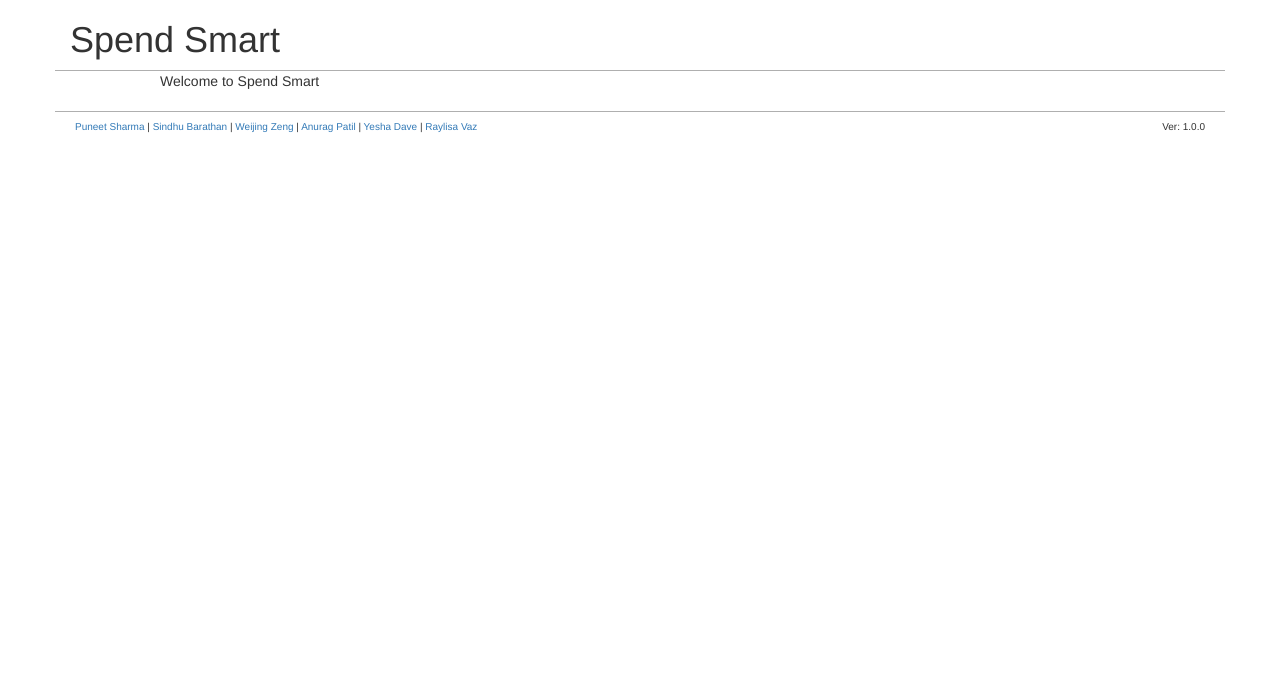
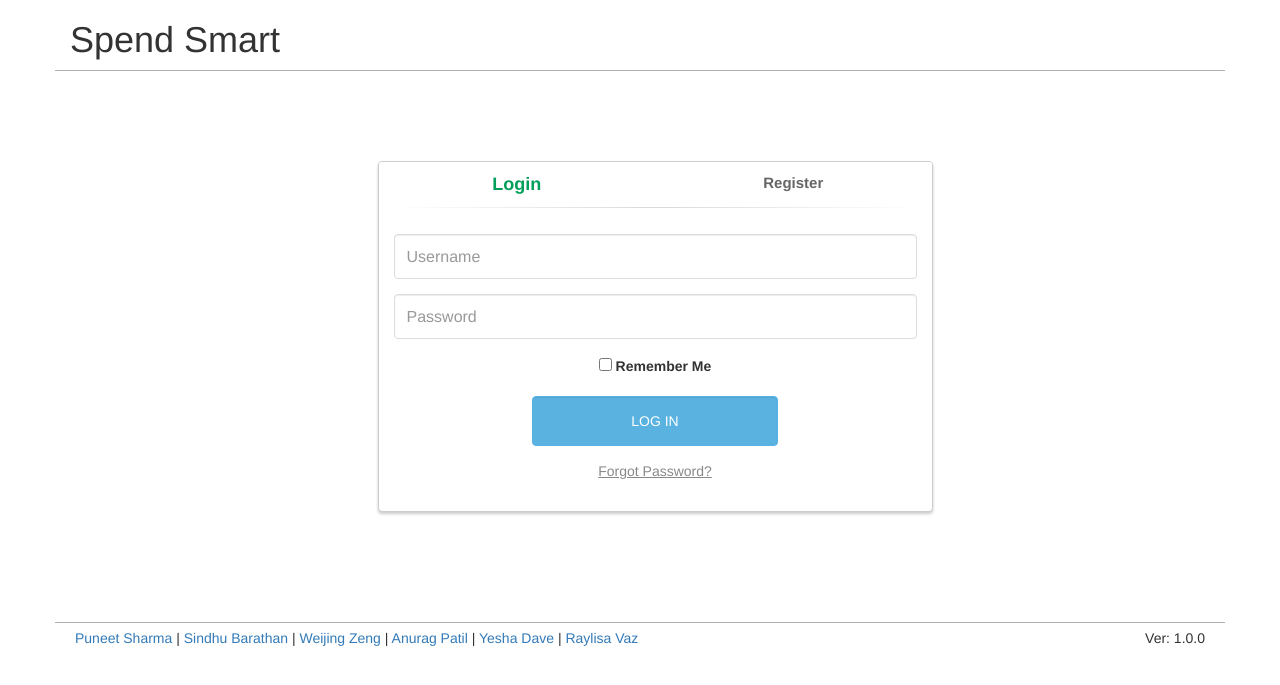
Before and after one commit to anuragpatil94/SpendSmart, a Node server app: page / in a window 1280 px wide. Shown: the top 685 px of the page. Run offline with Node 20, Linux system fonts and the light colour scheme; some libraries are stand-ins or nearby versions.

Commit message:
Login page template and styles

```diff
--- a/public/css/main.css
+++ b/public/css/main.css
@@ -1,62 +1,124 @@
-body {
-  background: #FEFEFE;
-  font-family: Georgia, Cambria, "Times New Roman", Times, serif;
-  font-size: 15pt;
+.table-wide {
+    width: 100%;
 }
 
-main {
-  max-width: 75%;
-  margin: auto;
+.panel-login {
+    border-color: #ccc;
+    -webkit-box-shadow: 0px 2px 3px 0px rgba(0, 0, 0, 0.2);
+    -moz-box-shadow: 0px 2px 3px 0px rgba(0, 0, 0, 0.2);
+    box-shadow: 0px 2px 3px 0px rgba(0, 0, 0, 0.2);
+}
+
+.panel-login > .panel-heading {
+    color: #00415d;
+    background-color: #fff;
+    border-color: #fff;
+    text-align: center;
+}
+
+.panel-login > .panel-heading a {
+    text-decoration: none;
+    color: #666;
+    font-weight: bold;
+    font-size: 15px;
+    -webkit-transition: all 0.1s linear;
+    -moz-transition: all 0.1s linear;
+    transition: all 0.1s linear;
+}
+
+.panel-login > .panel-heading a.active {
+    color: #029f5b;
+    font-size: 18px;
+}
+
+.panel-login > .panel-heading hr {
+    margin-top: 10px;
+    margin-bottom: 0px;
+    clear: both;
+    border: 0;
+    height: 1px;
+    background-image: -webkit-linear-gradient(left, rgba(0, 0, 0, 0), rgba(0, 0, 0, 0.15), rgba(0, 0, 0, 0));
+    background-image: -moz-linear-gradient(left, rgba(0, 0, 0, 0), rgba(0, 0, 0, 0.15), rgba(0, 0, 0, 0));
+    background-image: -ms-linear-gradient(left, rgba(0, 0, 0, 0), rgba(0, 0, 0, 0.15), rgba(0, 0, 0, 0));
+    background-image: -o-linear-gradient(left, rgba(0, 0, 0, 0), rgba(0, 0, 0, 0.15), rgba(0, 0, 0, 0));
+}
+
+.panel-login input[type="text"], .panel-login input[type="email"], .panel-login input[type="password"] {
+    height: 45px;
+    border: 1px solid #ddd;
+    font-size: 16px;
+    -webkit-transition: all 0.1s linear;
+    -moz-transition: all 0.1s linear;
+    transition: all 0.1s linear;
+}
+
+.panel-login input:hover,
+.panel-login input:focus {
+    outline: none;
+    -webkit-box-shadow: none;
+    -moz-box-shadow: none;
+    box-shadow: none;
+    border-color: #ccc;
+}
+
+.btn-login {
+    background-color: #59B2E0;
+    outline: none;
+    color: #fff;
+    font-size: 14px;
+    height: auto;
+    font-weight: normal;
+    padding: 14px 0;
+    text-transform: uppercase;
+    border-color: #59B2E6;
+}
+
+.btn-login:hover,
+.btn-login:focus {
+    color: #fff;
+    background-color: #53A3CD;
+    border-color: #53A3CD;
+}
+
+.forgot-password {
+    text-decoration: underline;
+    color: #888;
+}
+
+.forgot-password:hover,
+.forgot-password:focus {
+    text-decoration: underline;
+    color: #666;
+}
+
+.btn-register {
+    background-color: #1CB94E;
+    outline: none;
+    color: #fff;
+    font-size: 14px;
+    height: auto;
+    font-weight: normal;
+    padding: 14px 0;
+    text-transform: uppercase;
+    border-color: #1CB94A;
+}
+
+.btn-register:hover,
+.btn-register:focus {
+    color: #fff;
+    background-color: #1CA347;
+    border-color: #1CA347;
+}
+
+.login-padding {
+    padding-top: 90px;
+    padding-bottom: 90px;
 }
 
 header {
-  border-bottom: 1px solid #AFAFAF;
+    border-bottom: 1px solid #AFAFAF;
 }
 
 footer {
-  border-top: 1px solid #AFAFAF;
-  margin-top: 5px;
+    border-top: 1px solid #AFAFAF;
 }
-
-h1, h2, h3, h4, h5, h6 {
-  color: #333;
-  margin-bottom: 5px;
-}
-
-h1 {
-  font-size: 2rem;
-}
-
-h2 {
-  font-size: 1.75rem;
-}
-
-h3 {
-  font-size: 1.5rem;
-}
-
-h4 {
-  font-size: 1.25rem;
-}
-
-h5 {
-  font-size: 1.15rem;
-}
-
-h6 {
-  font-size: 1.05rem;
-}
-
-p {
-  font-size: 1rem;
-  line-height: 2;
-}
-
-.post {
-  width: 75%;
-  border-bottom: 1px dashed #333;
-}
-
-.table-wide {
-    width: 100%;
-}
--- a/routes/index.js
+++ b/routes/index.js
@@ -4,12 +4,12 @@ const constructorMethod = (app) => {
     app.use("/users", usersRoutes);
 
     app.use("/", (req, res) => {
-        res.render("layouts/index", {title: "Spend Smart"});
+        res.render("users/login", {title: "Spend Smart"});
     });
 
     app.use("*",
         (req, res) => {
-            res.redirect("/");
+            res.redirect("users/login");
         });
 };
 
--- a/views/layouts/main.handlebars
+++ b/views/layouts/main.handlebars
@@ -2,10 +2,11 @@
 <html>
 <head>
     <title>{{title}}</title>
-    <link rel='stylesheet' href='/public/css/main.css'/>
+
     <link rel="stylesheet" href="https://maxcdn.bootstrapcdn.com/bootstrap/3.3.6/css/bootstrap.min.css"
           integrity="sha384-1q8mTJOASx8j1Au+a5WDVnPi2lkFfwwEAa8hDDdjZlpLegxhjVME1fgjWPGmkzs7"
           crossorigin="anonymous">
+    <link rel='stylesheet' href='/public/css/main.css'/>
 </head>
 <body>
 <header class="container">
--- /dev/null
+++ b/views/users/login.handlebars
@@ -0,0 +1,83 @@
+<div class="container login-padding">
+    <div class="row">
+        <div class="col-md-6 col-md-offset-3">
+            <div class="panel panel-login">
+                <div class="panel-heading">
+                    <div class="row">
+                        <div class="col-xs-6">
+                            <a href="#" class="active" id="login-form-link">Login</a>
+                        </div>
+                        <div class="col-xs-6">
+                            <a href="#" id="register-form-link">Register</a>
+                        </div>
+                    </div>
+                    <hr>
+                </div>
+                <div class="panel-body">
+                    <div class="row">
+                        <div class="col-lg-12">
+                            <form id="login-form" method="post" role="form" style="display: block;">
+                                <div class="form-group">
+                                    <input type="text" name="username" id="username" tabindex="1" class="form-control"
+                                           placeholder="Username" value="">
+                                </div>
+                                <div class="form-group">
+                                    <input type="password" name="password" id="password" tabindex="2"
+                                           class="form-control" placeholder="Password">
+                                </div>
+                                <div class="form-group text-center">
+                                    <input type="checkbox" tabindex="3" class="" name="remember" id="remember">
+                                    <label for="remember"> Remember Me</label>
+                                </div>
+                                <div class="form-group">
+                                    <div class="row">
+                                        <div class="col-sm-6 col-sm-offset-3">
+                                            <input type="submit" name="login-submit" id="login-submit" tabindex="4"
+                                                   class="form-control btn btn-login" value="Log In">
+                                        </div>
+                                    </div>
+                                </div>
+                                <div class="form-group">
+                                    <div class="row">
+                                        <div class="col-lg-12">
+                                            <div class="text-center">
+                                                <a href="#" tabindex="5" class="forgot-password">Forgot Password?</a>
+                                            </div>
+                                        </div>
+                                    </div>
+                                </div>
+                            </form>
+                            <form id="register-form" method="post" role="form" style="display: none;">
+                                <div class="form-group">
+                                    <input type="text" name="username" id="username" tabindex="1" class="form-control"
+                                           placeholder="Username" value="">
+                                </div>
+                                <div class="form-group">
+                                    <input type="email" name="email" id="email" tabindex="1" class="form-control"
+                                           placeholder="Email Address" value="">
+                                </div>
+                                <div class="form-group">
+                                    <input type="password" name="password" id="password" tabindex="2"
+                                           class="form-control" placeholder="Password">
+                                </div>
+                                <div class="form-group">
+                                    <input type="password" name="confirm-password" id="confirm-password" tabindex="2"
+                                           class="form-control" placeholder="Confirm Password">
+                                </div>
+                                <div class="form-group">
+                                    <div class="row">
+                                        <div class="col-sm-6 col-sm-offset-3">
+                                            <input type="submit" name="register-submit" id="register-submit"
+                                                   tabindex="4" class="form-control btn btn-register"
+                                                   value="Register Now">
+                                        </div>
+                                    </div>
+                                </div>
+                            </form>
+                        </div>
+                    </div>
+                </div>
+            </div>
+        </div>
+    </div>
+</div>
```
